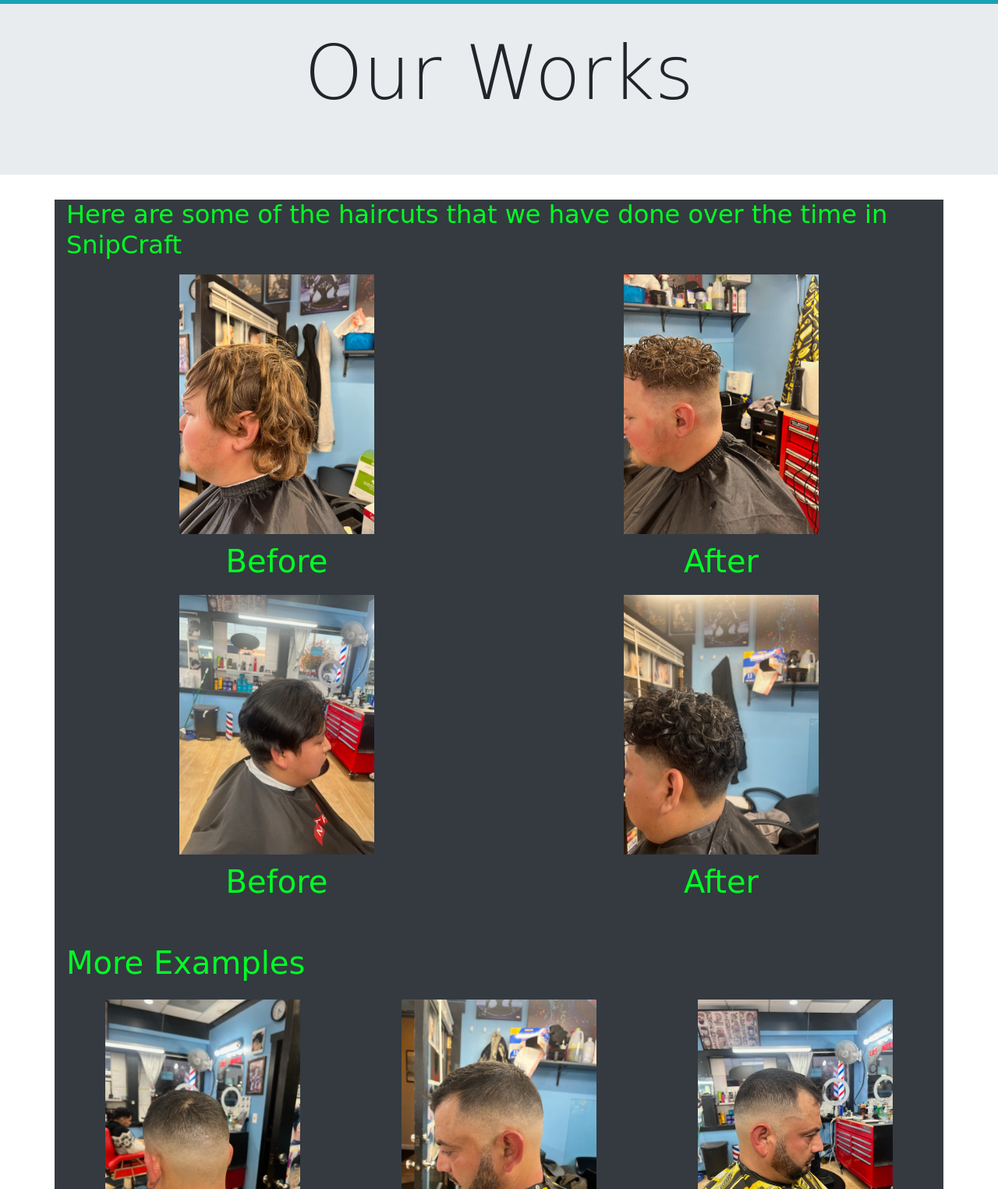
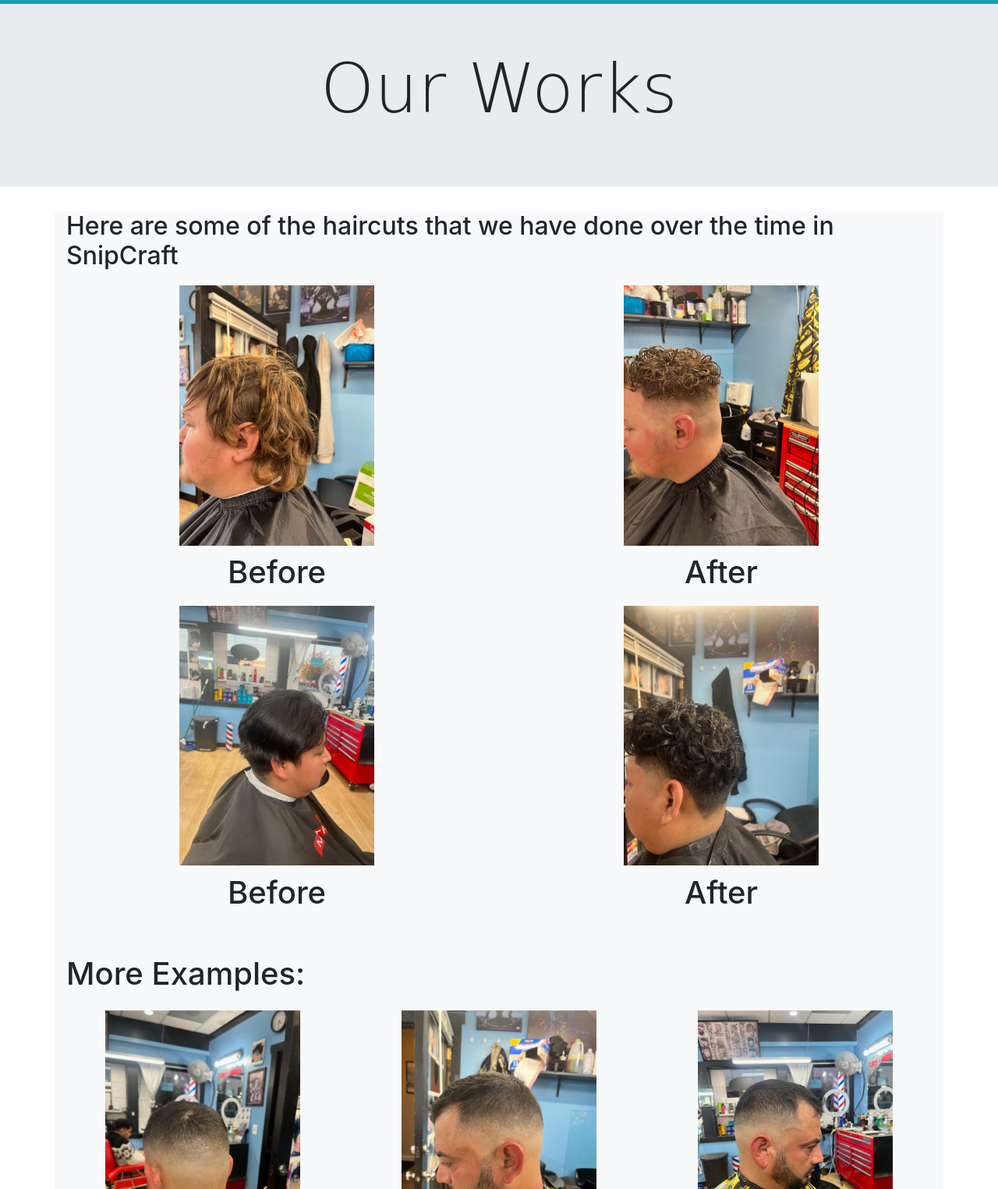
Before and after one commit to Jorg78/SnipCraft, a plain HTML site: page my_works.html in a window 1280 px wide. Shown: the part 75-1600 px from the top of the page at 78% size. Drawn offline with nearby package versions, Linux system fonts and the light colour scheme; files whose address does not match are found by name.

Commit message:
Update my_works.html

```diff
--- a/my_works.html
+++ b/my_works.html
@@ -9,7 +9,7 @@ File Name: Hair-->
     <meta name="viewport" content="width=device-width, initial-scale=1, shrink-to-fit=no">
 
 	<!--Favicon-->
-	<link rel="shortcut icon" href="images/SnipCraft.png">
+	<link rel="shortcut icon" href="images/snipcraft.png">
 
     <!-- Bootstrap CSS -->
     <link rel="stylesheet" href="https://cdn.jsdelivr.net/npm/bootstrap@4.6.2/dist/css/bootstrap.min.css" integrity="sha384-xOolHFLEh07PJGoPkLv1IbcEPTNtaed2xpHsD9ESMhqIYd0nLMwNLD69Npy4HI+N" crossorigin="anonymous">
@@ -25,7 +25,7 @@ File Name: Hair-->
 	<!-- Nav goes Here-->
 	<nav class="navbar navbar-expand-sm navbar-dark fixed-top bg-info jumbotron-fluid ">
 
-		<a class="navbar-brand logo ml-2" href="index.html"><img src="images/SnipCraftnav.png"  alt="SnipCraft"  ></a>
+		<a class="navbar-brand logo ml-2" href="index.html"><img src="images/snipcraftnav.png"  alt="SnipCraft"  ></a>
 			<button class="navbar-toggler" type="button" data-toggle="collapse" data-target="#navbarResponsive" aria-controls="navbarResponsive" aria-expanded="false" aria-label="Toggle navigation">
 			<span class="navbar-toggler-icon"></span>
 		</button>
@@ -55,16 +55,16 @@ File Name: Hair-->
 
 	<!--Header reason for black bar-->
 
-	<header class="jumbotron jumbotron-fluid text-center mt-5  ">
-		<div class="container">
-			<h1 id="nutr" class="display-1 style">Our Works</h1>
+	<header class="jumbotron jumbotron-fluid text-center mt-5 ">
+		<div class="container style">
+			<h1 id="nutr" class="display-2 pt-4">Our Works</h1>
         </div>
 	</header>
 
 
 	<!-- Main Content -->
 
-	<main class="style container container-fluid bg-dark color">
+	<main class=" container container-fluid bg-light ">
 
 		<div>
 			<h2>Here are some of the haircuts that we have done over the time in SnipCraft</h2>
@@ -102,7 +102,7 @@ File Name: Hair-->
 			</div>
 		</div>
 
-		<h1 class="mt-5"> More Examples</p>
+		<h1 class="mt-5"> More Examples:</p>
 
 		<div class="row text-center">
 
```
